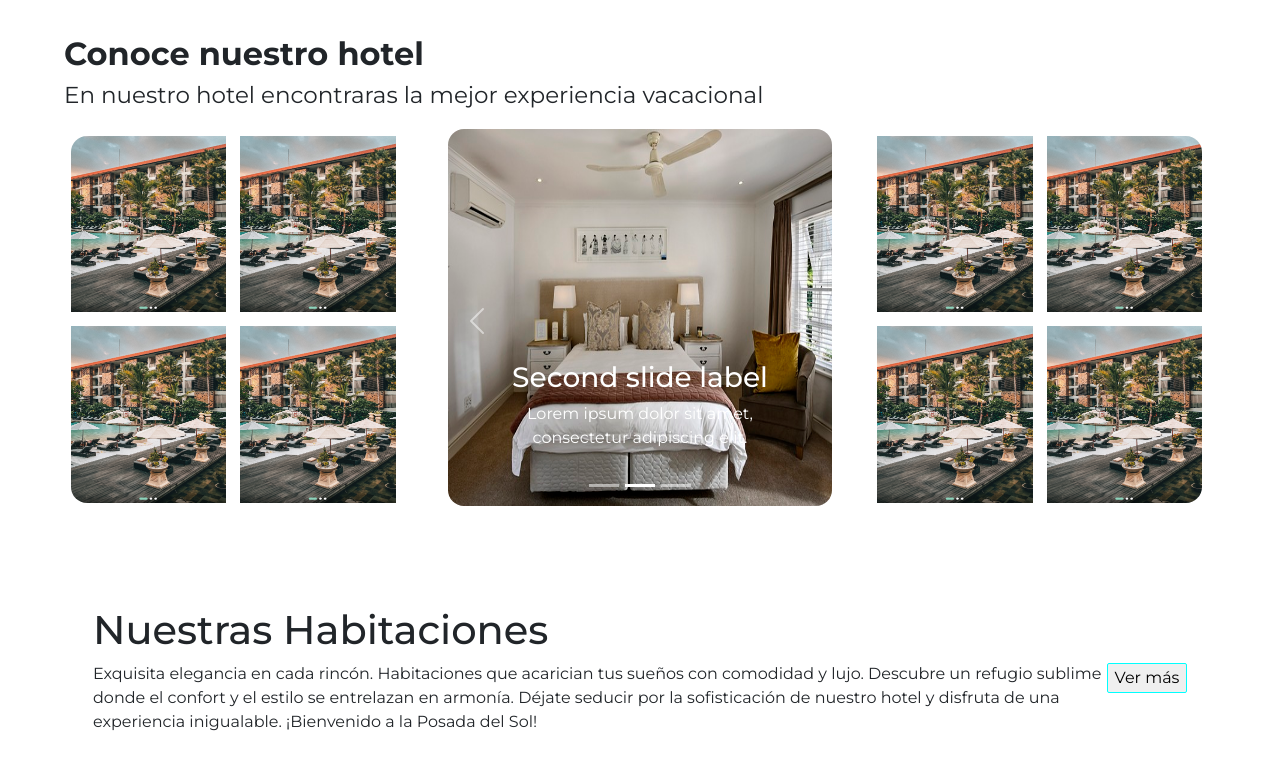
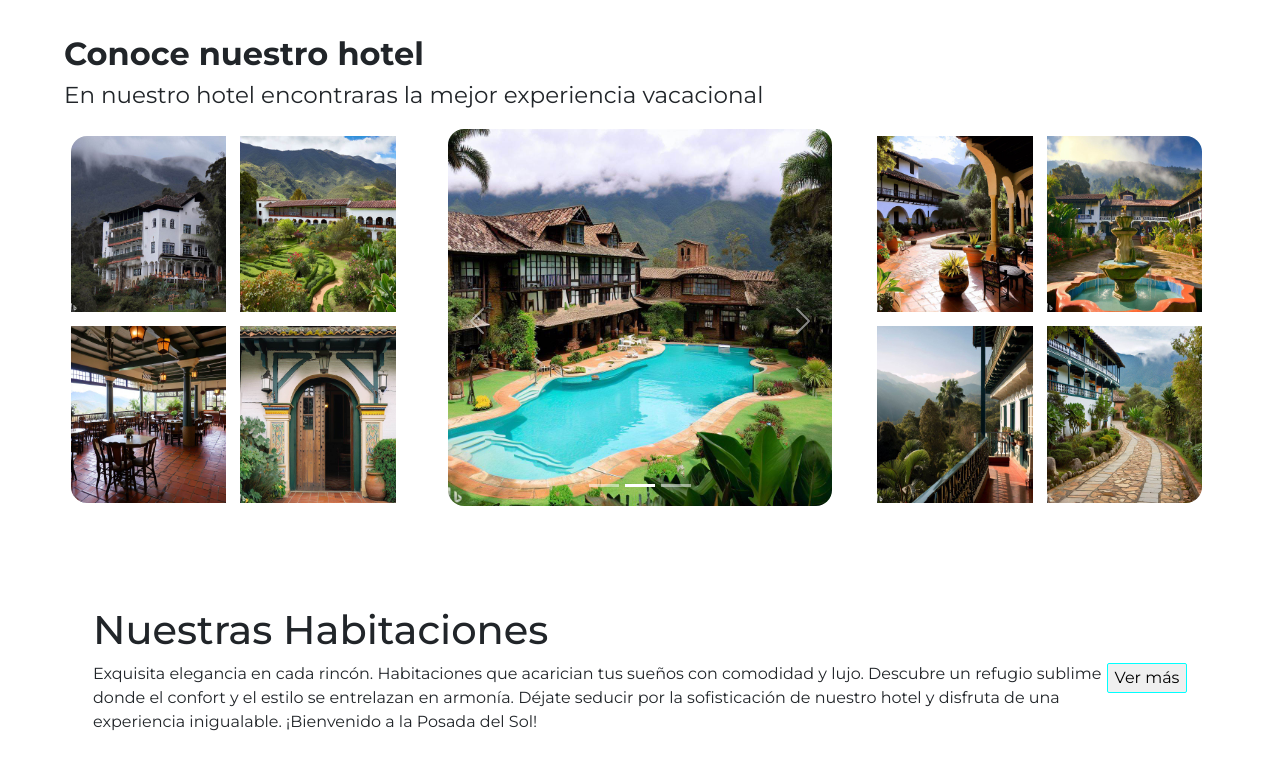
Before and after one commit to OakEsteban/PosadadelSolFRONTEND, a React (Create React App) app: page /Inicio in a window 1280 px wide. Shown: the part 1400-2168 px from the top of the page. Built offline with nearby package versions, Linux system fonts and the light colour scheme; grey boxes are pictures that could not be loaded.

Commit message:
Update: Preguntas

```diff
--- /dev/null
+++ b/src/Styles/Preguntasfree.css
@@ -0,0 +1,12 @@
+/* div: cont-11: titulo y descripcion
+        acordeon: contien las preguntas y sus respuestas */
+
+.cont-11{
+    border: 1px red solid;
+    width: 50%;
+}
+
+.acordeon{
+    width: 50%;
+    border: 1px solid blue;
+}
--- a/src/components/FotosHotel.jsx
+++ b/src/components/FotosHotel.jsx
@@ -1,7 +1,14 @@
 import React from "react";
-import img1 from "../Images/hotel.png";
-import img2 from "../Images/hotel1.jpg";
-import img3 from "../Images/hotel2.jpg";
+import img1 from "../Images/Carrusel/Carrusel1.jpeg";
+import img2 from "../Images/Carrusel/Carrusel2.jpeg";
+import img3 from "../Images/Carrusel/Carrusel3.jpeg";
+import img4 from "../Images/Carrusel/Carrusel4.jpeg";
+import img5 from "../Images/Carrusel/Carrusel5.jpeg";
+import img6 from "../Images/Carrusel/Carrusel6.jpeg";
+import img7 from "../Images/Carrusel/Carrusel7.jpeg";
+import img8 from "../Images/Carrusel/Carrusel8.jpeg";
+import img9 from "../Images/Carrusel/Carrusel9.jpeg";
+import img10 from "../Images/Carrusel/Carrusel10.jpeg";
 
 import Carousel from "react-bootstrap/Carousel";
 import "../Styles/Carrusel.css";
@@ -20,14 +27,14 @@ function UncontrolledExample() {
       <div className="cont-10">
         <div id="left">
           <img
-            src={img1}
+            src={img8}
             alt=""
             id="img-2"
             style={{ borderTopLeftRadius: "1rem" }}
           />
-          <img src={img1} alt="" id="img-2" />
+          <img src={img9} alt="" id="img-2" />
           <img
-            src={img1}
+            src={img10}
             alt=""
             id="img-2"
             style={{ borderBottomLeftRadius: "1rem" }}
@@ -44,8 +51,8 @@ function UncontrolledExample() {
               id="img-1"
             />
             <Carousel.Caption>
-              <h3>First slide label</h3>
-              <p>Nulla vitae elit libero, a pharetra augue mollis interdum.</p>
+              {/* <h3>First slide label</h3>
+              <p>Nulla vitae elit libero, a pharetra augue mollis interdum.</p> */}
             </Carousel.Caption>
           </Carousel.Item>
           <Carousel.Item>
@@ -57,8 +64,8 @@ function UncontrolledExample() {
             />
 
             <Carousel.Caption>
-              <h3>Second slide label</h3>
-              <p>Lorem ipsum dolor sit amet, consectetur adipiscing elit.</p>
+              {/* <h3>Second slide label</h3>
+              <p>Lorem ipsum dolor sit amet, consectetur adipiscing elit.</p> */}
             </Carousel.Caption>
           </Carousel.Item>
           <Carousel.Item>
@@ -70,10 +77,10 @@ function UncontrolledExample() {
             />
 
             <Carousel.Caption>
-              <h3>Third slide label</h3>
+              {/* <h3>Third slide label</h3>
               <p>
                 Praesent commodo cursus magna, vel scelerisque nisl consectetur.
-              </p>
+              </p> */}
             </Carousel.Caption>
           </Carousel.Item>
         </Carousel>
@@ -81,16 +88,16 @@ function UncontrolledExample() {
         {/* ------------------------------------------------------------------------------------ */}
 
         <div id="rigth">
-          <img src={img1} alt="" id="img-2" />
+          <img src={img4} alt="" id="img-2" />
           <img
-            src={img1}
+            src={img5}
             alt=""
             id="img-2"
             style={{ borderTopRightRadius: "1rem" }}
           />
-          <img src={img1} alt="" id="img-2" />
+          <img src={img6} alt="" id="img-2" />
           <img
-            src={img1}
+            src={img7}
             alt=""
             id="img-2"
             style={{ borderBottomRightRadius: "1rem" }}
--- /dev/null
+++ b/src/components/PreguntasFre.jsx
@@ -0,0 +1,46 @@
+import React from "react";
+import "../Styles/Preguntasfree.css";
+import Accordion from "react-bootstrap/Accordion";
+
+function PreguntasFre() {
+  return (
+    <>
+      <div className="cont-11">
+        <p id="title-9">Preguntas frecuentes</p>
+        <p id="desc-8">
+          Aquí encontraras algunas de las preguntas que más nos hacen.
+        </p>
+      </div>
+      <div className="acordeon">
+        {/* ------------------------------------------------------------------------------------------ */}
+        <Accordion defaultActiveKey="0">
+          <Accordion.Item eventKey="0">
+            <Accordion.Header>Accordion Item #1</Accordion.Header>
+            <Accordion.Body>
+              <div>
+                <div>h</div>
+                <div>g</div>
+                <div>g</div>
+              </div>
+            </Accordion.Body>
+          </Accordion.Item>
+          <Accordion.Item eventKey="1">
+            <Accordion.Header>Accordion Item #2</Accordion.Header>
+            <Accordion.Body>
+              Lorem ipsum dolor sit amet, consectetur adipiscing elit, sed do
+              eiusmod tempor incididunt ut labore et dolore magna aliqua. Ut
+              enim ad minim veniam, quis nostrud exercitation ullamco laboris
+              nisi ut aliquip ex ea commodo consequat. Duis aute irure dolor in
+              reprehenderit in voluptate velit esse cillum dolore eu fugiat
+              nulla pariatur. Excepteur sint occaecat cupidatat non proident,
+              sunt in culpa qui officia deserunt mollit anim id est laborum.
+            </Accordion.Body>
+          </Accordion.Item>
+        </Accordion>
+        {/* -------------------------------------------------------------------------- */}
+      </div>
+    </>
+  );
+}
+
+export default PreguntasFre;
--- a/src/components/pages/Inicio.jsx
+++ b/src/components/pages/Inicio.jsx
@@ -7,6 +7,7 @@ import Opinions from '../Opinions';
 import Habitaciones from '../Habitaciones';
 import Servicios from '../Servicios';
 import InicioReserva from '../InicioReserva';
+import PreguntasFre from '../PreguntasFre';
 
 
 export const Inicio = () => {
@@ -22,6 +23,7 @@ export const Inicio = () => {
             <Servicios />
             <Mapa />
             <Opinions />
+            <PreguntasFre/>
             <Footer />
         </div>
     )
```
